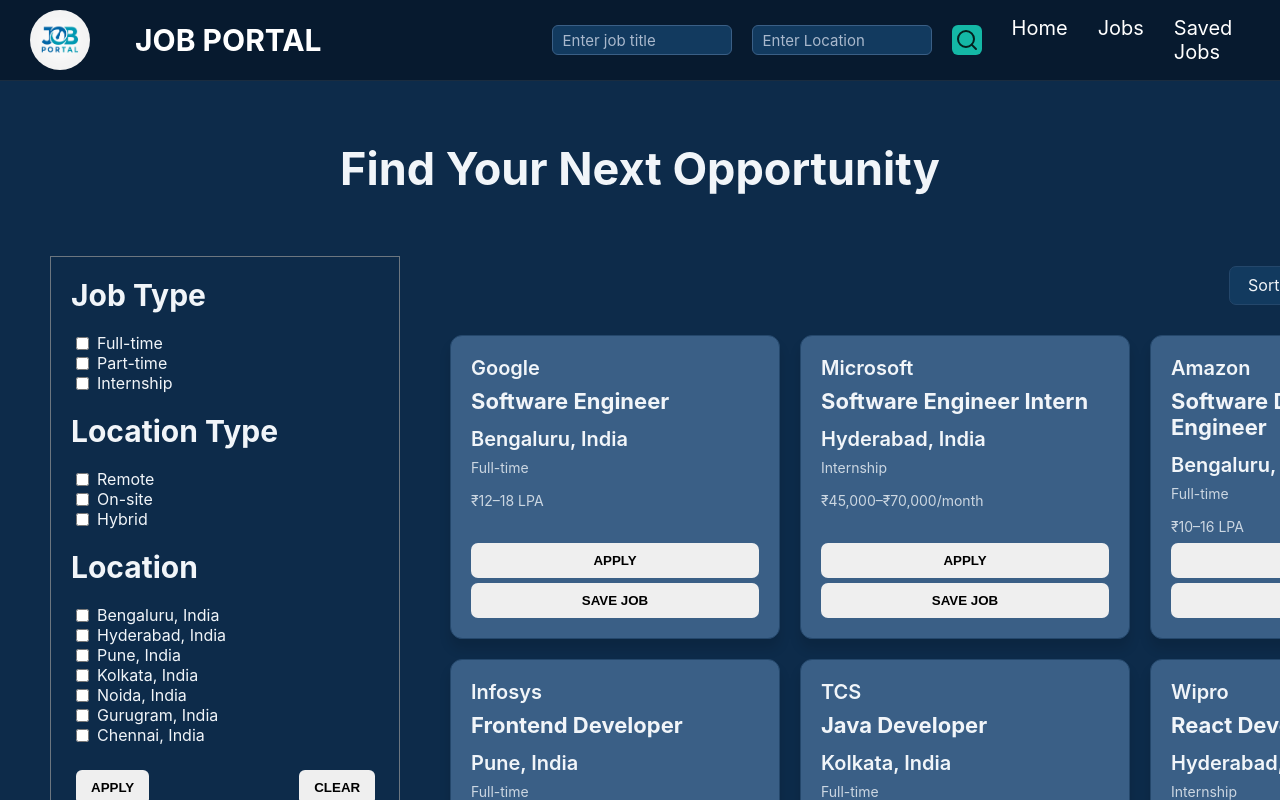
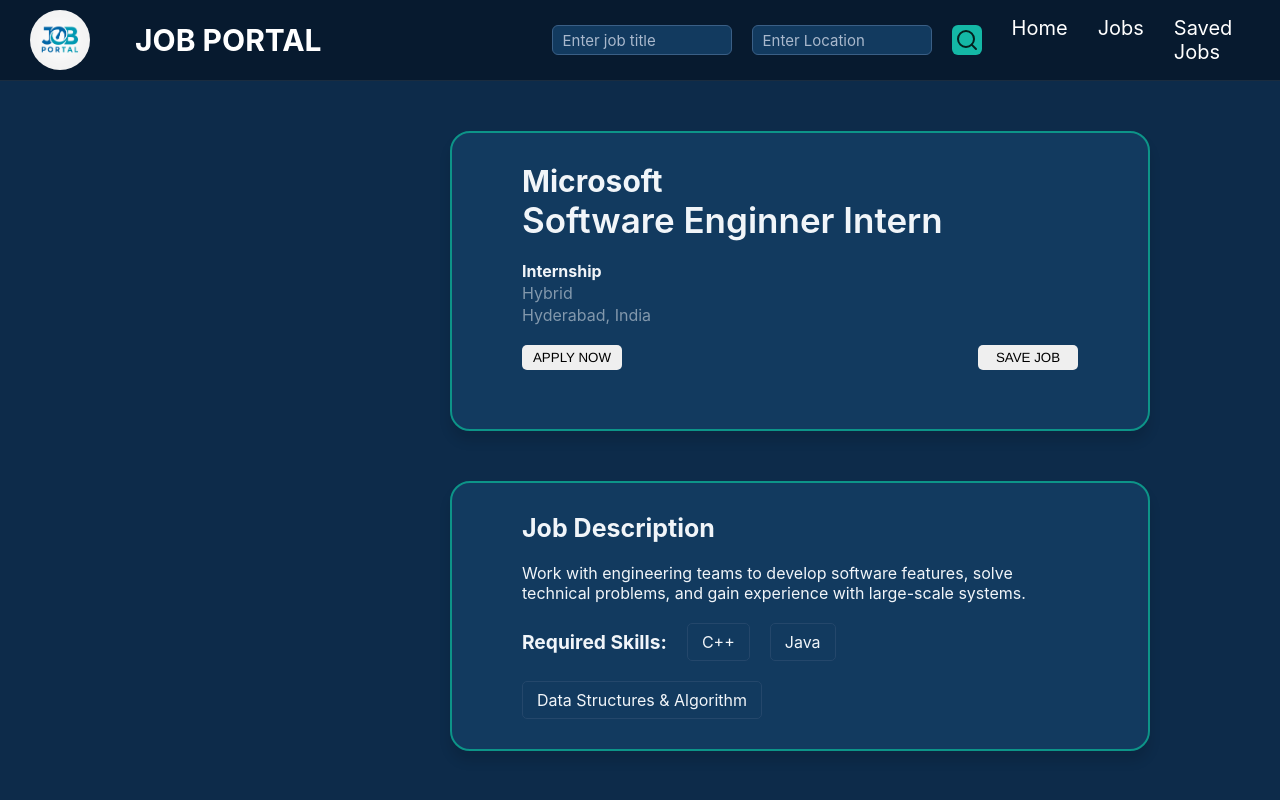
Before and after one commit to Rabisingh-26/job-portal, a React (Vite) app: page / in a window 1280 px wide. Shown: the top 800 px of the page. Built offline with nearby package versions, Linux system fonts and the light colour scheme.

Commit message:
Style the JobDetails page

```diff
--- a/src/App.jsx
+++ b/src/App.jsx
@@ -2,6 +2,8 @@
 import Navbar from './components/Navbar'
 import Home from './pages/Home'
 import Jobs from './pages/Jobs'
+import JobDetails from './pages/JobDetails'
+
 
 const App = () => {
   return (
@@ -9,7 +11,7 @@
 
 
       <Navbar />
-      <Jobs />
+      <JobDetails />
 
 
 
--- a/src/index.css
+++ b/src/index.css
@@ -705,3 +705,144 @@
   grid-template-columns: repeat(3, 1fr);
   gap: 20px;
 }
+
+/* Empty state component styling */
+
+.emptystate-container{
+
+  width: 800px;
+  height: 600px;
+  border: 2px solid #A9B8CC;
+  border-radius: 8px;
+  display: flex;
+  flex-direction: column;
+  align-items: center;
+  justify-content: center;
+  gap:10px;
+}
+
+.emptystate-container h2{
+  font-size: 50px;
+  font-weight: 600;
+
+}
+.emptystate-container p{
+  font-weight: 400;
+  font-size:25px;
+}
+
+/* JobDetails Page -Styling */
+
+
+/* Job Header */
+.job-header{
+  display: flex;
+  flex-direction: column;
+
+  width:700px;
+  height:300px;
+  border: 2px solid #0D9488;
+  padding:30px 70px;
+  margin:50px 450px;
+  gap:20px;
+  border-radius: 20px;
+  background-color:#123A5F;
+  box-shadow: 0 10px 12px rgba(0, 0, 0, 0.12);
+
+}
+
+/* Job Header headings */
+.job-header-upper h2{
+  font-size:30px;
+  font-weight:400px;
+
+}
+
+.job-header-upper h3{
+  font-size: 35px;
+  font-weight: 600;
+
+}
+
+.job-header-middle{
+  display: flex;
+  flex-direction: column;
+   gap:2px;
+
+}
+
+.job-header-middle h4{
+ font-weight: 700;
+ font-size: medium;
+}
+
+.job-header-middle p{
+  font-weight: 400;
+  opacity: 8px;
+  opacity: 0.5;
+}
+ /* job-header-buttons */
+.job-header-btn{
+  display: flex;
+  justify-content: space-between;
+
+}
+
+.job-header-btn button{
+  width:100px;
+  padding: 5px ;
+  border: none;
+  border-radius: 5px;
+  font-family:'Franklin Gothic Medium', 'Arial Narrow', Arial, sans-serif
+}
+
+button:hover{
+  background-color:#14B8A6 ;
+  cursor: pointer;
+}
+
+
+/* job-description */
+
+.job-description{
+  display: flex;
+  flex-direction: column;
+
+  width:700px;
+
+  border: 2px solid #0D9488;
+  padding:30px 70px;
+  margin:50px 450px;
+  gap:20px;
+  border-radius: 20px;
+  background-color:#123A5F;
+  box-shadow: 0 10px 12px rgba(0, 0, 0, 0.12);
+}
+
+.job-description h3{
+  font-size: 25px;
+  font-weight: 700;
+
+}
+
+.job-skills{
+
+  display: flex;
+  flex-wrap: wrap;
+
+  align-items: center;
+  gap: 20px;
+
+}
+
+.job-skills h3{
+  font-size:larger ;
+  font-weight: 700;
+}
+
+.job-skills span{
+    padding: 8px 14px;
+  border: 1px solid var(--border);
+  border-radius: 5px;
+  background-color: var(--hero);
+}
--- a/src/pages/JobDetails.jsx
+++ b/src/pages/JobDetails.jsx
@@ -1,8 +1,53 @@
 import React from 'react'
+import jobs from '../data/jobs'
 
 const JobDetails = () => {
   return (
-    <div>JobDetails</div>
+    <>
+
+      <div className="job-header">
+          <div className="job-header-upper">
+            <h2>Microsoft</h2>
+           <h3>Software Enginner Intern</h3>
+          </div>
+
+
+          <div className="job-header-middle">
+           <h4>Internship</h4>
+           <p>Hybrid</p>
+           <p>Hyderabad, India</p>
+
+          </div>
+
+          <div className="job-header-btn">
+           <button>APPLY NOW</button>
+           <button>SAVE JOB</button>
+          </div>
+
+
+      </div>
+
+      <div className="job-description">
+        <h3>Job Description</h3>
+        <p>Work with engineering teams to develop software
+         features, solve technical problems, and gain
+        experience with large-scale systems.</p>
+
+
+        <div className="job-skills">
+        <h3> Required Skills:</h3>
+        <span>C++</span>
+        <span>Java</span>
+        <span>Data Structures & Algorithm</span>
+
+      </div>
+
+      </div>
+
+
+
+
+    </>
   )
 }
 
--- a/src/pages/Jobs.jsx
+++ b/src/pages/Jobs.jsx
@@ -3,6 +3,7 @@
 import JobCard from '../components/JobCard'
 import jobs from '../data/jobs'
 import SortDropdown from '../components/SortDropdown'
+
 
 
 const Jobs = () => {
```
Also changed, not shown: src/components/EmptyState.jsx (+15 -0 lines).
